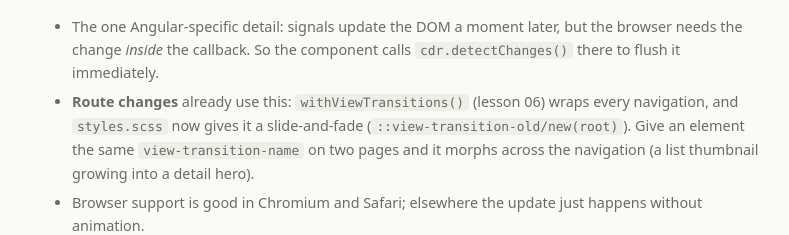
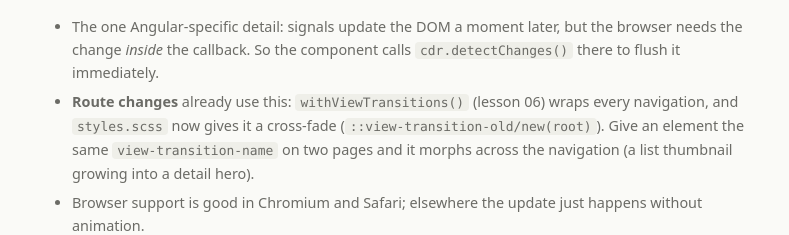
Before and after one commit to ux-studio-sibiu/learn-angular, an Angular app: page /lessons/animation in a window 1280 px wide. Shown: the part 1890-2125 px from the top of the page, without its empty margins (244-1033 px from the left). Built offline with nearby package versions, Linux system fonts and the light colour scheme.

Commit message:
refine transition

```diff
--- a/src/app/app.config.ts
+++ b/src/app/app.config.ts
@@ -22,7 +22,8 @@ export const appConfig: ApplicationConfig = {
     provideZoneChangeDetection({ eventCoalescing: true }),
     // Router features are opt-in functions (lesson 06): params → component inputs, cross-fade between pages
     // Lesson 13: the callback runs in an injection context. Mark route transitions (styled in styles.scss) and skip them for reduced motion.
-    provideRouter(routes, withComponentInputBinding(), withViewTransitions({ onViewTransitionCreated: markRouteTransition })),
+    // skipInitialTransition: the first navigation (the page load) shows the page as is, without a cross-fade.
+    provideRouter(routes, withComponentInputBinding(), withViewTransitions({ skipInitialTransition: true, onViewTransitionCreated: markRouteTransition })),
     // Lesson 07: makes HttpClient injectable. withFetch() uses fetch() under the hood instead of XHR (better for SSR)
     // Lesson 12: no URL rewriting needed for SSR: on the server Angular resolves relative URLs like /api/… itself
     provideHttpClient(withFetch(), withInterceptors([httpLogInterceptor])),
--- a/src/app/pages/lesson-animation/lesson-animation.html
+++ b/src/app/pages/lesson-animation/lesson-animation.html
@@ -73,7 +73,7 @@
   </div>
   <ul class="note">
     <li>The one Angular-specific detail: signals update the DOM a moment later, but the browser needs the change <em>inside</em> the callback. So the component calls <code>cdr.detectChanges()</code> there to flush it immediately.</li>
-    <li><strong>Route changes</strong> already use this: <code>withViewTransitions()</code> (lesson 06) wraps every navigation, and <code>styles.scss</code> now gives it a slide-and-fade (<code>::view-transition-old/new(root)</code>). Give an element the same <code>view-transition-name</code> on two pages and it morphs across the navigation (a list thumbnail growing into a detail hero).</li>
+    <li><strong>Route changes</strong> already use this: <code>withViewTransitions()</code> (lesson 06) wraps every navigation, and <code>styles.scss</code> now gives it a cross-fade (<code>::view-transition-old/new(root)</code>). Give an element the same <code>view-transition-name</code> on two pages and it morphs across the navigation (a list thumbnail growing into a detail hero).</li>
     <li>Browser support is good in Chromium and Safari; elsewhere the update just happens without animation.</li>
   </ul>
 
--- a/src/styles.scss
+++ b/src/styles.scss
@@ -11,12 +11,13 @@
 * { box-sizing: border-box; }
 
 // Lesson 13: route changes (withViewTransitions + the route-transition class set in app.config.ts).
-// The old page fades and slides out, the new one slides in. The header has its own view-transition-name, so it stays put.
+// A plain cross-fade: the old page fades out as the new one fades in, with no movement. The header has its own
+// view-transition-name, so it stays put. The first load is not animated (skipInitialTransition in app.config.ts).
 html.route-transition::view-transition-old(root) { animation: route-out 0.18s ease-in both; }
 html.route-transition::view-transition-new(root) { animation: route-in 0.28s ease-out both; }
 
-@keyframes route-out { to { opacity: 0; transform: translateY(-8px); } }
-@keyframes route-in { from { opacity: 0; transform: translateY(12px); } }
+@keyframes route-out { to { opacity: 0; } }
+@keyframes route-in { from { opacity: 0; } }
 
 body {
   margin: 0; background: var(--bg); color: var(--fg);
```
